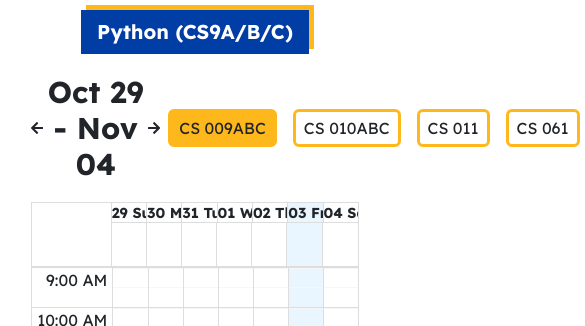
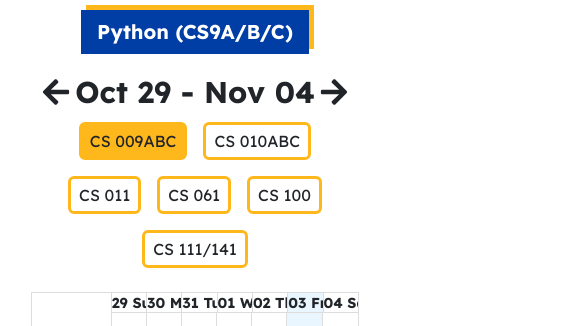
Before and after one commit to acm-ucr/ula-website, a Next.js app: page /calendars in a window 390 px wide. Shown: the part 462-788 px from the top of the page, 585 px wide, since content can reach past the window. Built offline with nearby package versions, Linux system fonts and the light colour scheme; no server answers.

Commit message:
fix responsiveness

```diff
--- a/src/components/calendar/Tag.jsx
+++ b/src/components/calendar/Tag.jsx
@@ -4,7 +4,7 @@ const Tag = ({ title, onClick, selected }) => {
   return (
     <div
       onClick={onClick}
-      className={`px-2 py-1 border-ula-yellow border-3 rounded whitespace-nowrap mx-2 hover:bg-ula-yellow hover:cursor-pointer ${
+      className={`px-2 py-1 border-ula-yellow border-3 rounded whitespace-nowrap mx-2 hover:bg-ula-yellow hover:cursor-pointer my-2 ${
         selected && "bg-ula-yellow"
       }`}
     >
--- a/src/components/calendar/Toolbar.jsx
+++ b/src/components/calendar/Toolbar.jsx
@@ -5,8 +5,8 @@ import { calendars } from "@/data/calendars";
 const CustomToolbar = ({ date, onNavigate, calendar, setCalendar }) => {
   return (
     <div className="flex justify-center items-center w-full my-3">
-      <div className="w-full flex justify-between items-center">
-        <div className=" w-full flex justify-start items-center text-3xl font-lexend font-bold">
+      <div className="w-full flex justify-between items-center flex-col md:flex-row">
+        <div className="w-full md:w-1/3 flex justify-center md:justify-start items-center text-3xl font-lexend font-bold">
           <FaArrowLeft
             onClick={() => onNavigate("PREV")}
             className="hover:text-acm-darkgray hover:cursor-pointer"
@@ -28,7 +28,7 @@ const CustomToolbar = ({ date, onNavigate, calendar, setCalendar }) => {
             className="hover:text-acm-darkgray hover:cursor-pointer"
           />
         </div>
-        <div className="flex w-full justify-between">
+        <div className="flex w-full justify-center md:justify-end flex-wrap md:flex-nowrap">
           <Tag
             title="CS 009ABC"
             onClick={() => setCalendar(calendars["Python"])}
```
